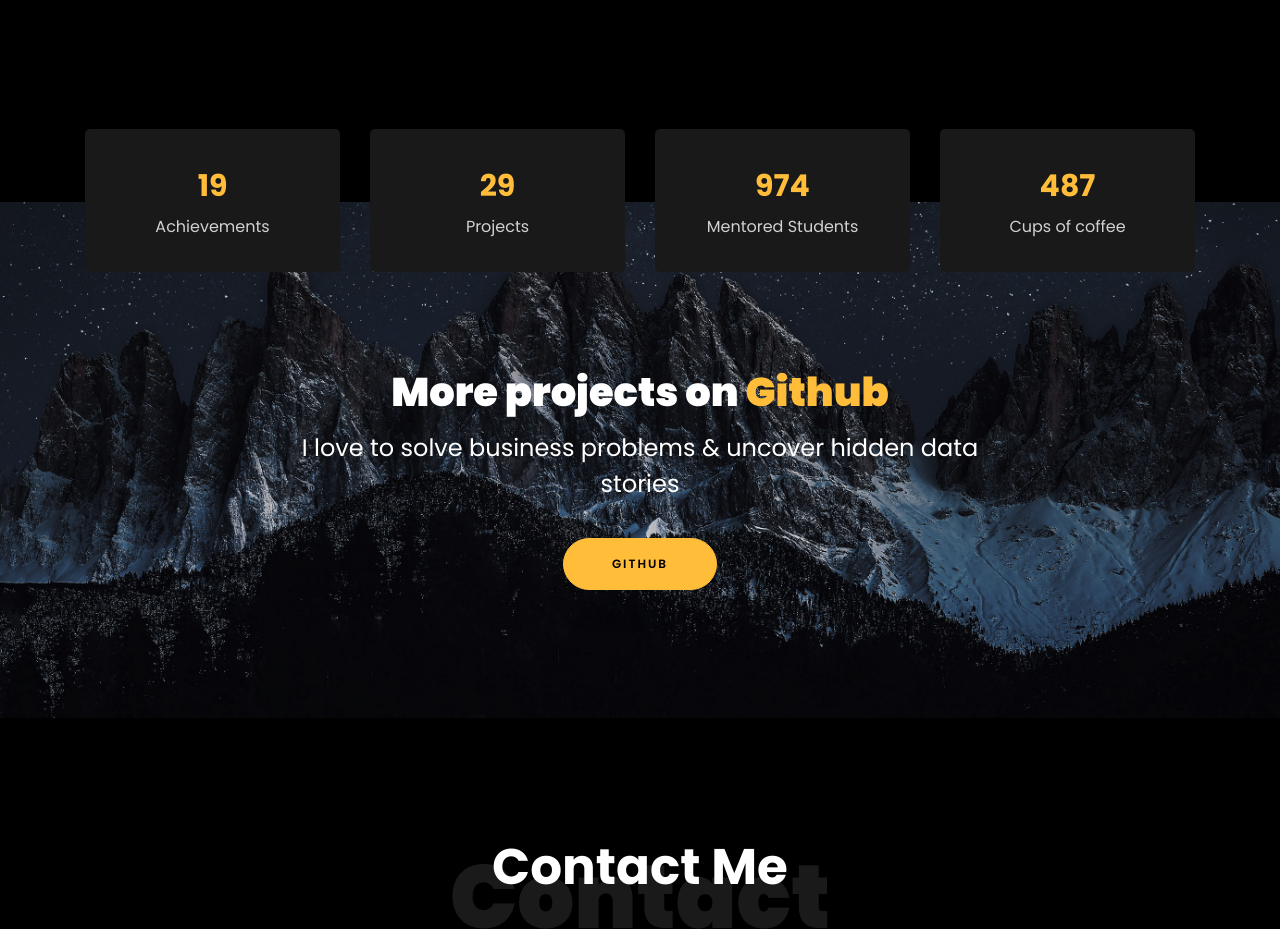
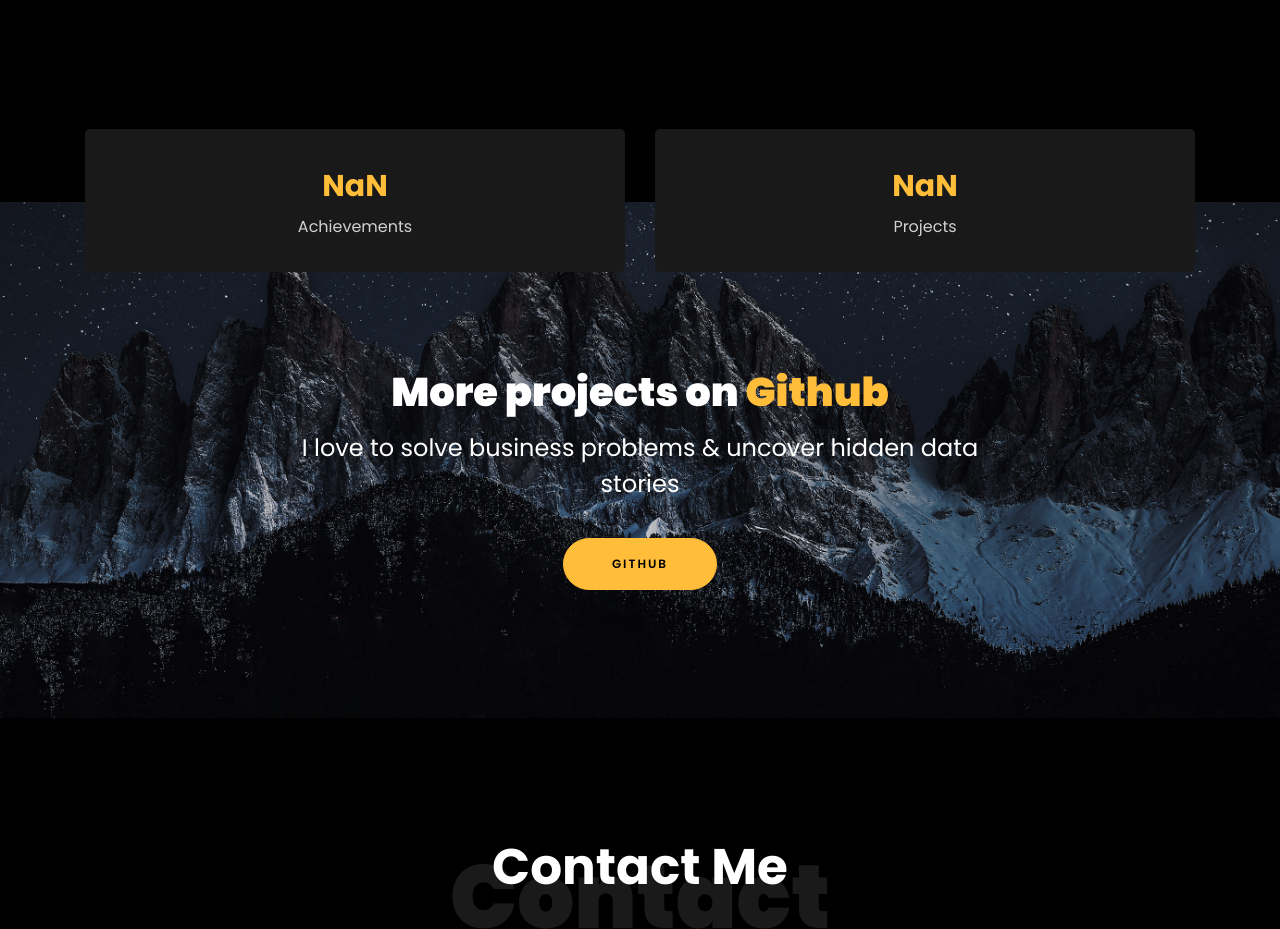
Before and after one commit to srijan7565/srijangupta.github.io, a plain HTML site: page index.html in a window 1280 px wide. Shown: the part 4820-5749 px from the top of the page. Drawn offline with Linux system fonts and the light colour scheme; animation ran at ten frames a second; files whose address does not match are found by name.

Commit message:
Update index.html

```diff
--- a/index.html
+++ b/index.html
@@ -499,7 +499,7 @@
           <div class="col-md d-flex justify-content-center counter-wrap ftco-animate">
             <div class="block-18">
               <div class="text">
-                <strong class="number" data-number="20">0</strong>
+                <strong class="number" data-number="5+">0</strong>
                 <span>Achievements</span>
               </div>
             </div>
@@ -507,27 +507,27 @@
           <div class="col-md d-flex justify-content-center counter-wrap ftco-animate">
             <div class="block-18">
               <div class="text">
-                <strong class="number" data-number="30">0</strong>
+                <strong class="number" data-number="5+">0</strong>
                 <span>Projects</span>
               </div>
             </div>
           </div>
-          <div class="col-md d-flex justify-content-center counter-wrap ftco-animate">
+<!--           <div class="col-md d-flex justify-content-center counter-wrap ftco-animate">
             <div class="block-18">
               <div class="text">
                 <strong class="number" data-number="1000">0</strong>
                 <span>Mentored Students</span>
               </div>
             </div>
-          </div>
-          <div class="col-md d-flex justify-content-center counter-wrap ftco-animate">
+          </div> -->
+<!--           <div class="col-md d-flex justify-content-center counter-wrap ftco-animate">
             <div class="block-18">
               <div class="text">
                 <strong class="number" data-number="500">0</strong>
                 <span>Cups of coffee</span>
               </div>
             </div>
-          </div>
+          </div> -->
         </div>
       </div>
 
```
